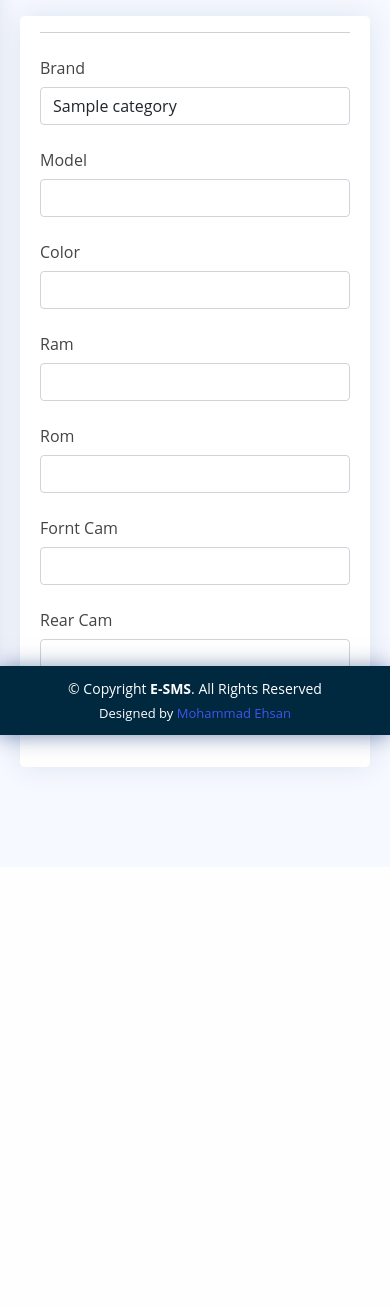
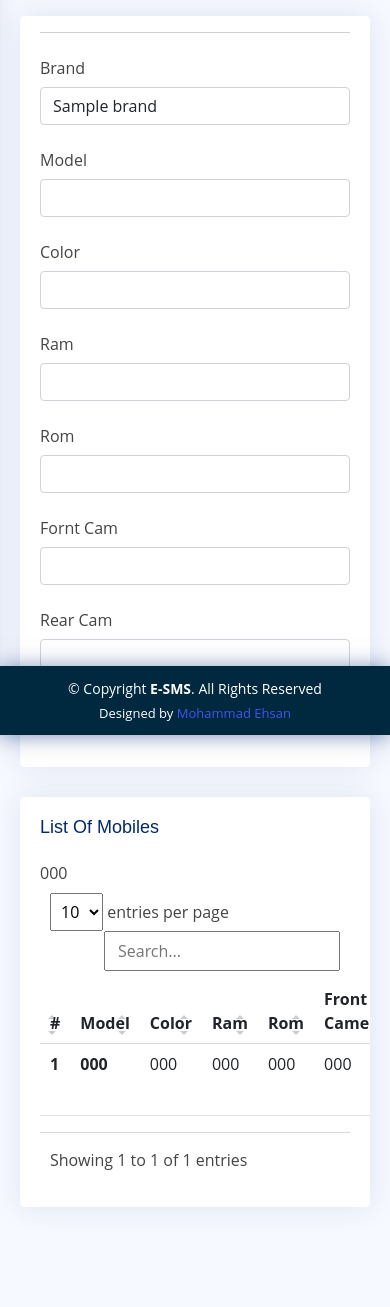
Before and after one commit to Ehsan2022/mobile-store-management, a PHP site: page /add_mobile.php in a window 390 px wide. Shown: the part 109-1416 px from the top of the page. Before the commit the page ends 889 px from the top, so only its background shows below. Run offline with PHP 8.4, Linux system fonts and the light colour scheme; the visitor is signed in with stand-in values (Sample User, id 1); tables that the repository leaves empty or names only in its code hold one stand-in row (values such as "Sample post"); some libraries are stand-ins or nearby versions.

Commit message:
4th commit
add_mobile is added

```diff
--- a/www/ViewCounter.txt
+++ b/www/ViewCounter.txt
@@ -1 +1 @@
-897
+902
--- a/www/add_mobile.php
+++ b/www/add_mobile.php
@@ -2,17 +2,18 @@
   include("user_authentication.php");
   // connection to database
   include("dbConn.php");
+  // insert mobile
   if(isset($_POST['save'])){
-    $bname = $_POST['bname'];
-    $blang = $_POST['blang'];
-    $NOpage = $_POST['NOpage'];
-    $fAuthor = $_POST['fAuthor'];
-    $sAuthor = $_POST['sAuthor'];
-    $bdesc = $_POST['bdesc'];
-    $bcategory = $_POST['cname'];
+     $brand = $_POST['brand'];
+     $model = $_POST['model'];
+     $color = $_POST['color'];
+     $ram = $_POST['ram'];
+     $rom = $_POST['rom'];
+     $fcam = $_POST['fcam'];
+     $rcam = $_POST['rcam'];
     //1 connect to server
     //2 write query (insert query)
-    $query = "INSERT INTO `book`( `name`, `number_of_pages`, `first_author`, `second_author`, `language`, `description`, `book_category_id`) VALUES ('$bname','$NOpage','$fAuthor','$sAuthor','$blang','$bdesc','$bcategory')";
+    $query = "INSERT INTO `mobile`( `mobile_model`, `mobile_color`, `mobile_ram`, `mobile_rom`, `mobile_front_cam`, `mobile_back_cam`, `mobile_brand_mb_id`) VALUES ('$model','$color','$ram','$rom','$fcam','$rcam','$brand')";
     $result = mysqli_query($Conn, $query);
     // action
     if($result){
@@ -20,6 +21,19 @@
     die;
     }
   }
+
+  // Delete user
+  if(isset($_GET['mobile_id'])){
+    $mobileID = $_GET['mobile_id'];
+
+    $delete = "DELETE FROM `mobile` WHERE mobile_id= '$mobileID'";
+    $deleteQuery = mysqli_query($Conn, $delete);
+
+    if($deleteQuery){
+        header("location:add_mobile.php?Deleted=1");
+        die;
+    }
+}
 ?>
 <!DOCTYPE html>
 <html lang="en">
@@ -102,22 +116,18 @@
                         <div class="row mb-3">
                           <label for="brand" class="col-sm-5 col-form-label text-lg-end text-md-end">Brand</label>
                           <div class="col-sm-7">
-                            <select type="text" class="form-control" name="brand" id="brand" value="category">
+                            <select type="text" class="form-control" name="brand" id="brand" value="brand">
 
                                 <?php
-                                    $seConnect = mysqli_connect("localhost","root","","library");
-
-                                    $sql = "SELECT * FROM `book_category`";
-
-                                    $query = mysqli_query($seConnect, $sql);
-
+                                    $sql = "SELECT * FROM `mobile_brand`";
+                                    $query = mysqli_query($Conn, $sql);
                                     while($row = mysqli_fetch_assoc($query)){
 
-                                    $category_book_name = $row['name'];
-                                    $category_book_id = $row['id'];
+                                    $brand_id = $row['mb_id'];
+                                    $brand_name = $row['mb_name'];
 
                                     echo "
-                                    <option value='$category_book_id'>$category_book_name</option>
+                                    <option value='$brand_id'>$brand_name</option>
                                         ";
                                     }
                                 ?>
@@ -185,6 +195,76 @@
       </div>
     </section>
 
+    <section class="section">
+      <div class="row">
+        <div class="col-lg-12">
+          <div class="card">
+            <div class="card-body table-responsive">
+              <h5 class="card-title">List Of Mobiles</h5>
+              <!-- Table with stripped rows -->
+              <table class="table datatable table-hover ">
+                <thead>
+                  <tr>
+                    <th scope="col">#</th>
+                    <th scope="col">Model</th>
+                    <th scope="col">Color</th>
+                    <th scope="col">Ram</th>
+                    <th scope="col">Rom </th>
+                    <th scope="col">Front Camera</th>
+                    <th scope="col">Rear Camera</th>
+                    <th scope="col">Brand</th>
+                    <th scope="col">Action</th>
+                  </tr>
+                </thead>
+                <tbody>
+                <?php
+                    // Read from DB and displaying users
+                    $select = "SELECT * FROM `mobile` INNER JOIN `mobile_brand` ON  mobile_brand_mb_id = mb_id";
+                    $selectQuery = mysqli_query($Conn, $select);
+
+                    $num = 1;
+                    while($row = mysqli_fetch_assoc($selectQuery)){
+                        $mobile_id = $row['mobile_id'];
+                        echo $model = $row['mobile_model'];
+                        $color = $row['mobile_color'];
+                        $ram = $row['mobile_ram'];
+                        $rom = $row['mobile_rom'];
+                        $fcam = $row['mobile_front_cam'];
+                        $rcam = $row['mobile_back_cam'];
+                        $brand = $row['mb_name'];
+
+                        echo "
+                        <tr>
+                            <th scope='row'>$num</th>
+                            <th >$model</th>
+                            <td>$color</td>
+                            <td>$ram</td>
+                            <td>$rom</td>
+                            <td>$fcam</td>
+                            <td>$rcam</td>
+                            <td>$brand</td>
+                            <td>
+                            <a href='edit_mobile.php?mobile_id=$mobile_id' title='Edit Mobile '>  <i class='bi bi-pencil-square' style='font-size:20px; color:green'></i> </a>
+                            <a style='color:transparent;'>----</a>
+                            <a href='add_mobile.php?mobile_id=$mobile_id' title='Delete Mobile'>  <i class='bx bxs-trash' style='font-size:20px; color:red'></i> </a>
+                            </td>
+                        </tr>
+                        ";
+                        $num++;
+                    }
+                ?>
+                </tbody>
+              </table>
+              <!-- End Table with stripped rows -->
+
+
+            </div>
+          </div>
+
+        </div>
+      </div>
+    </section>
+
   </main><!-- End #main -->
 
   <!-- ======= Footer ======= -->
```
Also changed, not shown: www/edit_mobile.php (added).
